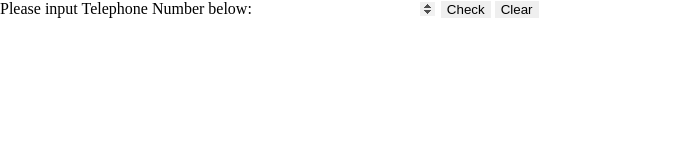
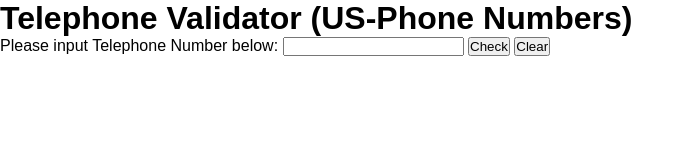
Before and after one commit to Naperality/Certification-Projects, a plain HTML site: page JAVASCRIPT/index.html in a window 1280 px wide. Shown: the whole page, without its empty margins (0-694 px from the left). Drawn offline with Linux system fonts and the light colour scheme.

Commit message:
Styling Redo

```diff
--- a/JAVASCRIPT/index.html
+++ b/JAVASCRIPT/index.html
@@ -9,6 +9,7 @@
 <body>
     <main>
         <div class="container">
+            <h1 class="title">Telephone Validator (US-Phone Numbers)</h1>
             <div class="inputs">
                 <label id="input-label" for="user-input">
                     Please input Telephone Number below:
@@ -16,8 +17,8 @@
                 <input type="number" id="user-input">
                 <button id="check-btn">Check</button>
                 <button id="clear">Clear</button>
+                <div class="results"></div>
             </div>
-            <div class="results"></div>
         </div>
     </main>
 <script src="script.js"></script>
--- a/JAVASCRIPT/styles.css
+++ b/JAVASCRIPT/styles.css
@@ -8,7 +8,8 @@
 }
 
 *{
+    font-family: Arial, Helvetica, sans-serif;
     box-sizing: border-box;
-    border: 0;
+    padding: 0;
     margin: 0;
 }
```
